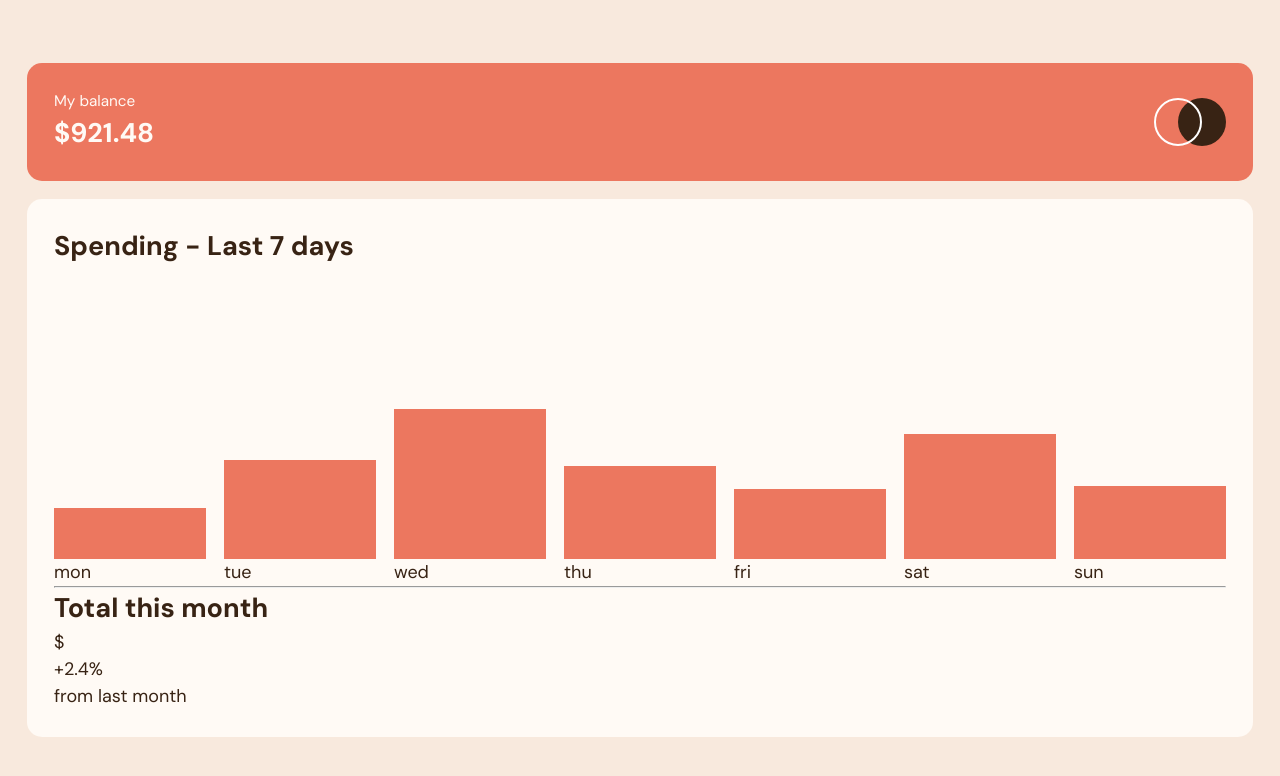
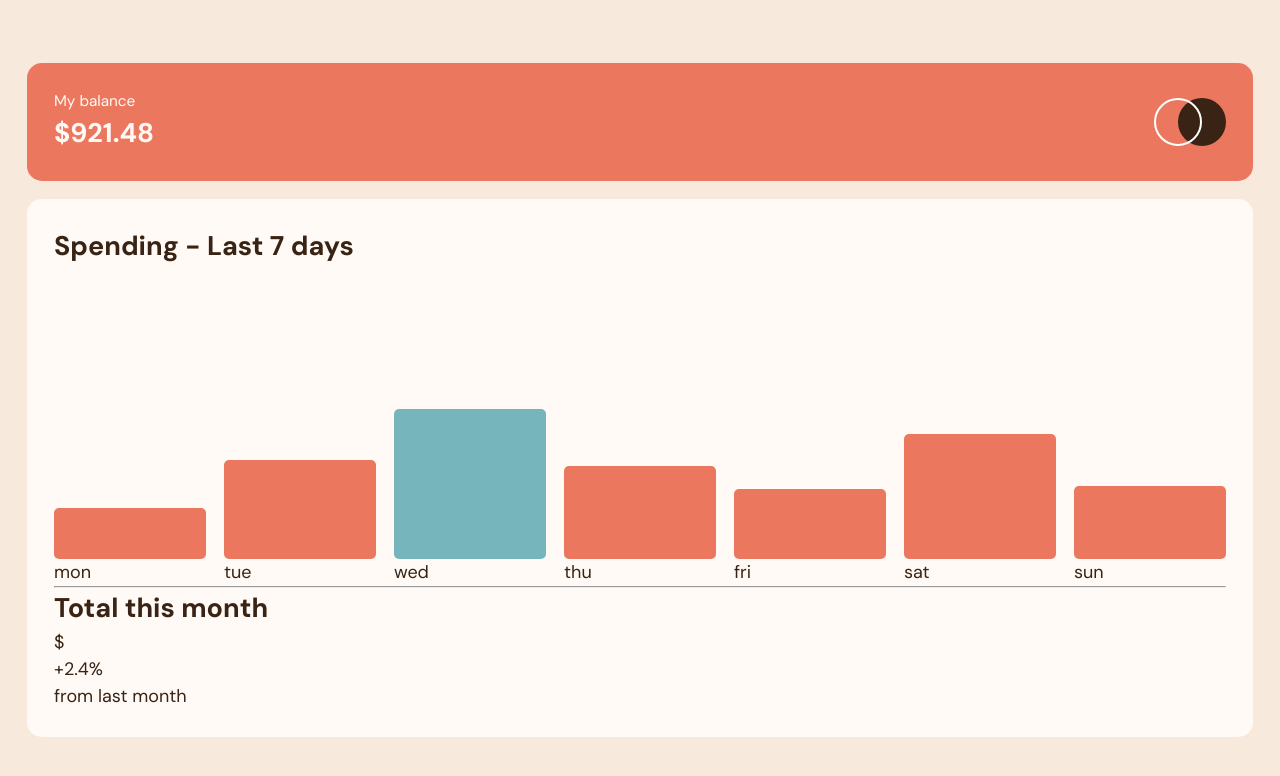
Before and after one commit to JoaoBianco/FrontEndMentor-Expenses_chart_component, a React (Vite) app: page / in a window 1280 px wide. Shown: the top 776 px of the page. Built offline with nearby package versions, Linux system fonts and the light colour scheme.

Commit message:
find biggest value

```diff
--- a/src/App.css
+++ b/src/App.css
@@ -13,6 +13,7 @@
   --fw-400: 400;
   --fw-700: 700;
 
+  --borderRadius-300: 5px;
   --borderRadius-400: 15px;
 
   --spacer-400: 1rem;
@@ -98,4 +99,9 @@ body {
 
 .graph--amount {
   background-color: var(--clr__red);
+  border-radius: var(--borderRadius-300);
 }
+
+.graph--accent {
+  background-color: var(--clr__cyan);
+}
--- a/src/components/Graph.jsx
+++ b/src/components/Graph.jsx
@@ -1,6 +1,7 @@
 import React from "react";
 
-const Graph = ({ data, totalValue }) => {
+const Graph = ({ data, totalValue, biggestValue }) => {
+  console.log(biggestValue);
   function roundValue(value) {
     return Math.ceil((Math.ceil(value) / totalValue) * 200);
   }
@@ -9,7 +10,9 @@ const Graph = ({ data, totalValue }) => {
     <div className="graph">
       <div
         style={{ height: `${roundValue(data.amount)}%` }}
-        className="graph--amount"
+        className={`graph--amount ${
+          biggestValue === data.amount ? "graph--accent" : ""
+        } `}
       ></div>
       <div className="graph--day">{data.day}</div>
     </div>
--- a/src/components/Spending.jsx
+++ b/src/components/Spending.jsx
@@ -1,14 +1,27 @@
-import React from "react";
+import React, { useEffect, useState } from "react";
 import Graph from "./Graph";
 
 import data from "../data/data.json";
 
 const Spending = () => {
+  const [biggestValue, setBiggestValue] = useState(0);
+
   function calcTotal(values) {
     let totalValue = 0;
     values.map((e) => (totalValue += e.amount));
+    // Math.max()
     return totalValue;
   }
+
+  function findBiggest(values) {
+    setBiggestValue(values.reduce((a, b) => Math.max(a, b)));
+  }
+
+  useEffect(() => {
+    let valuesToFindBiggest = [];
+    data.map((e) => valuesToFindBiggest.push(e.amount));
+    findBiggest(valuesToFindBiggest);
+  }, [data]);
 
   return (
     <div className="spending container rounded">
@@ -19,6 +32,7 @@ const Spending = () => {
             key={spending.amount}
             data={spending}
             totalValue={calcTotal(data)}
+            biggestValue={biggestValue}
           />
         ))}
       </div>
```
